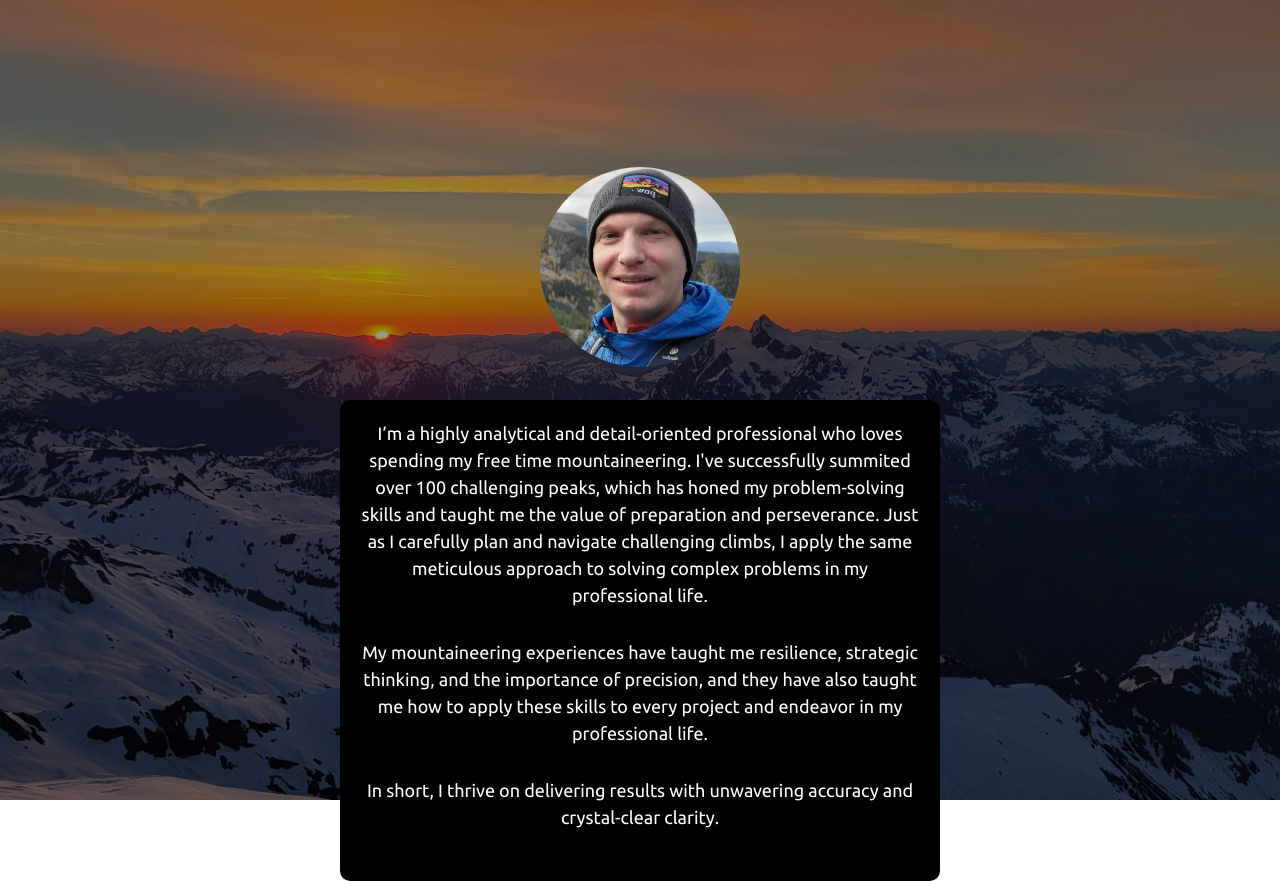
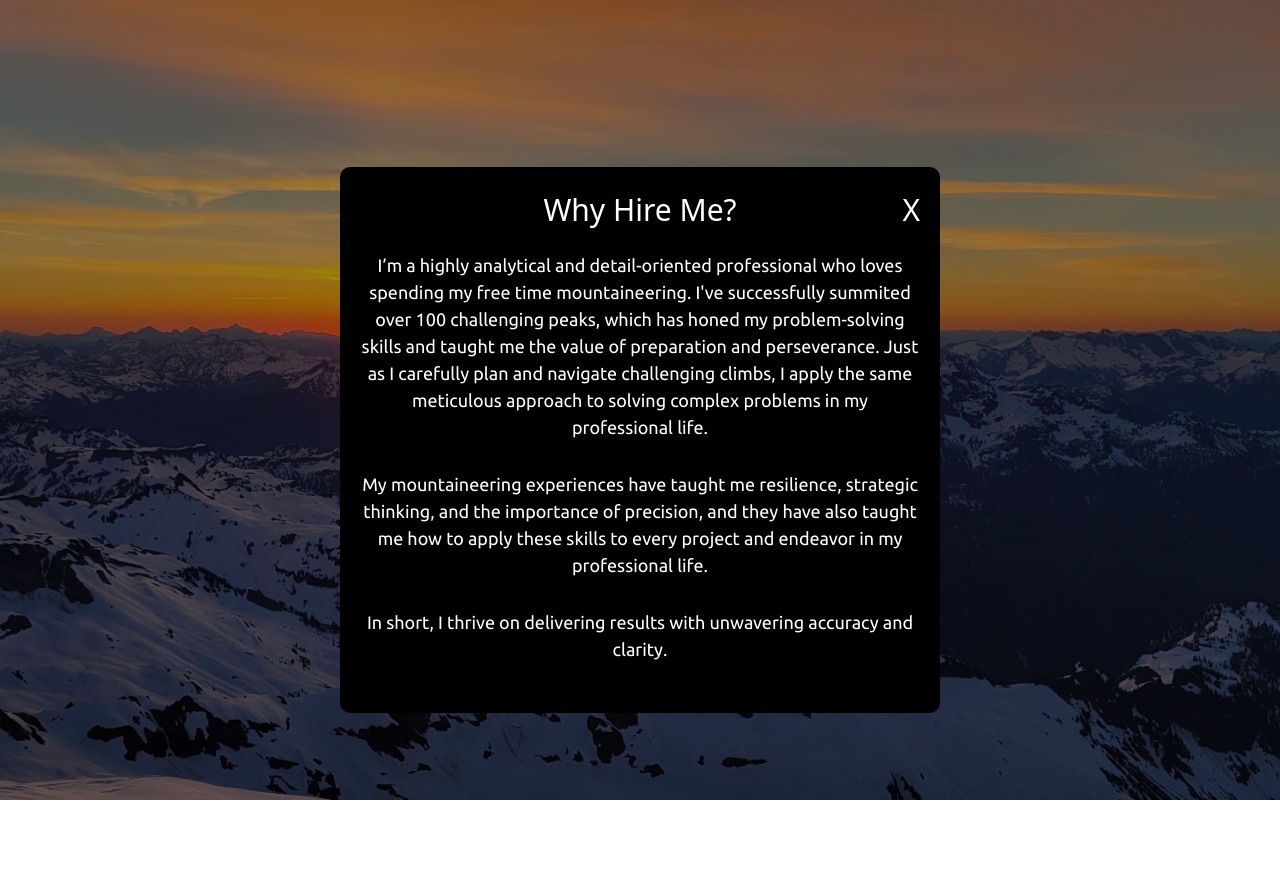
Before and after one commit to OneWaterboy/personalprofile, a React (Create React App) app: page / in a window 1280 px wide. Both pictures are taken after a click on the link 507 px from the left and 498 px from the top of the page. After the commit the page ends 800 px from the top, so only its background shows below. Built offline with nearby package versions, Linux system fonts and the light colour scheme; grey boxes are pictures that could not be loaded.

Commit message:
Fixed State managment to make it close info box after clicking the X

```diff
--- a/src/App.js
+++ b/src/App.js
@@ -1,17 +1,24 @@
 // App.js
 import './App.css';
-import React from 'react';
-import StateProvider from './components/StateProvider'; // Updated import path
-import WelcomeLayout from './components/WelcomeLayout';
+import React, { useState } from 'react';
+import ContactIcons from './components/ProfileIcons';
+import InformationText from './components/InfoText';
+import ProfileImage from './media/profilephoto.jpg';
+import StateProvider from './components/StateProvider';
 
 function App() {
+
+  const [isActive, setIsActive] = useState(false);
+
+    const handleAboutClick = (newState) => {
+        setIsActive(newState); // Update the active state based on the icon click
+    };
+
     return (
-        <div className="App">
-            <div id="splashArea">
-                <StateProvider>
-                </StateProvider>
-            </div>
-        </div>
+      <div className="App">
+        <StateProvider>
+        </StateProvider>
+      </div>
     );
 }
 
--- a/src/components/InfoText.js
+++ b/src/components/InfoText.js
@@ -1,9 +1,13 @@
 import React from 'react';
 import { useState } from 'react';
 
-function InformationText({ isActive }) {
+function InformationText({ isActive, onCloseClick }) {
     return (
         <div id="infoTextBox" className={`${isActive ? 'active' : ''}`}>
+            <div id="infoBoxTitle">
+                <p>Why Hire Me?</p>
+                <span id="closeInfoBox" className={isActive ? 'active' : ''} onClick={onCloseClick}>X</span>
+            </div>
             <p className='greeting-text'>
                 I’m a highly analytical and detail-oriented professional who loves spending my free time mountaineering. I've successfully summited over 100 challenging peaks,
                 which has honed my problem-solving skills and taught me the value of preparation and perseverance.
@@ -14,7 +18,7 @@ function InformationText({ isActive }) {
                 to every project and endeavor in my professional life.
             </p>
             <p className='greeting-text'>
-                In short, I thrive on delivering results with unwavering accuracy and crystal-clear clarity.
+                In short, I thrive on delivering results with unwavering accuracy and clarity.
             </p>
         </div>
     );
--- a/src/components/ProfileIcons.js
+++ b/src/components/ProfileIcons.js
@@ -7,13 +7,9 @@ import H2HLogo from '../media/snowyridge.png';
 import AboutIcon from '../media/information.png';
 
 function ContactIcons({ onAboutClick }) {
-    // Define state to manage the active state of the icon
-    const [isActive, setIsActive] = useState(false);
-
     const handleIconClick = (e) => {
-        e.preventDefault(); // Prevent default behavior of the link
-        setIsActive(!isActive); // Toggle the active state
-        onAboutClick(); // Call the parent click handler if provided
+        e.preventDefault(); // Prevent the default behavior of the link
+        onAboutClick(); // Call the parent click handler to toggle the active class on `closeInfoBox`
     };
 
     return (
@@ -21,9 +17,8 @@ function ContactIcons({ onAboutClick }) {
             <div className="icons-row">
                 <a
                     id="aboutIcon"
-                    className={`about-icon ${isActive ? 'active' : ''}`} // Conditionally add the 'active' class
+                    onClick={handleIconClick}
                     href="#"
-                    onClick={handleIconClick}
                     target="_blank"
                     rel="noreferrer"
                 >
--- a/src/components/StateProvider.js
+++ b/src/components/StateProvider.js
@@ -1,15 +1,18 @@
-// StateProvider.js (Renamed from StateContext)
 import React, { useState } from 'react';
-import StateContext from './StateContext';
 import ContactIcons from './ProfileIcons';
 import InformationText from './InfoText';
+import StateContext from './StateContext';
 import ProfileImage from '../media/profilephoto.jpg';
 
 function StateProvider() {
     const [isActive, setIsActive] = useState(false);
 
-    const handleClick = () => {
+    const handleAboutClick = () => {
         setIsActive(true);
+    };
+
+    const handleCloseClick = () => {
+        setIsActive(false);
     };
 
     return (
@@ -19,8 +22,10 @@ function StateProvider() {
                     <img src={ProfileImage} alt="Abrahm" id="abrahmImage" />
                 </div>
                 <h1>Hi, I’m Abrahm.</h1>
-                <ContactIcons onAboutClick={handleClick} />
-                <InformationText isActive={isActive} />
+                <div>
+                    <ContactIcons onAboutClick={handleAboutClick} />
+                    <InformationText isActive={isActive} onCloseClick={handleCloseClick} />
+                </div>
             </div>
         </StateContext.Provider>
     );
--- a/src/index.css
+++ b/src/index.css
@@ -66,6 +66,9 @@ div.App  {
   overflow-y: scroll; /* Allows scrolling */
   scrollbar-width: none; /* For Firefox */
   background: rgba(0,0,0,0.4);
+  display: flex;
+  align-items: center;
+  justify-content: center;
 }
 
 div.App::-webkit-scrollbar {
@@ -292,6 +295,7 @@ span#closePortfolio {
 .welcome-info {
   width: 80%;
   max-width: 600px;
+  position: relative;
 }
 
 .welcome-info h1 {
@@ -303,11 +307,34 @@ span#closePortfolio {
 div#infoTextBox.active {
   display: block;
   position: absolute;
-  top: 50%;
-  width: 80%;
+  top: 0;
+  width: 100%;
   max-width: 600px;
   background: #000000;
   color: #FFFFFF;
   padding: 20px;
   border-radius: 10px;
 }
+
+div#infoBoxTitle {
+  display: flex;
+}
+
+span#closeInfoBox {
+  position: absolute;
+  right: 20px;
+  font-size: 30px;
+  z-index: 1;
+}
+
+div#infoBoxTitle p {
+  display: block;
+  width: 100%;
+}
+
+div#infoBoxTitle p {
+  display: block;
+  width: 100%;
+  margin: 0 0 20px;
+  font-size: 30px;
+}
```
